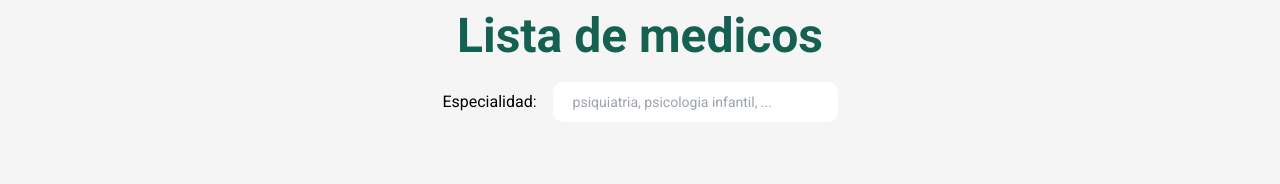
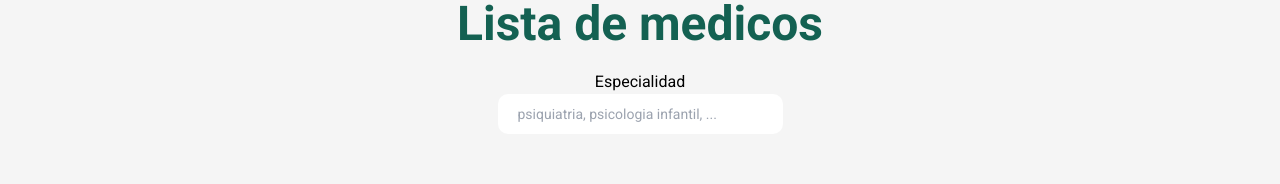
Before and after one commit to No-Country/c10-58-m-reactchallenge-mern, a React (Vite) app: page /list in a window 1280 px wide. Shown: the part 274-458 px from the top of the page. Built offline with nearby package versions, Linux system fonts and the light colour scheme; no server answers; the database is empty; a web font is replaced by a local one.

Commit message:
fix style on texts and medic list label

```diff
--- a/src/components/MicroComponents/Text.js
+++ b/src/components/MicroComponents/Text.js
@@ -15,7 +15,6 @@ export const PageTitle = styled.h1`
 
 export const MainDivTitle = styled.h2`
   font-weight: 700;
-  width: 100%;
   text-align: center;
   font-size: 1.3rem;
   color: ${COLORS.strongGreen};
--- a/src/pages/List.jsx
+++ b/src/pages/List.jsx
@@ -34,8 +34,8 @@ const List = () => {
       {!loading
         ? (
           <>
-            <label className='self-center flex gap-4 items-center'>
-              Especialidad:
+            <label className='self-center flex-col gap-4 items-center text-center'>
+              <p>Especialidad</p>
               <Search
                 onChange={handleChangeSearch}
                 type='search'
```
